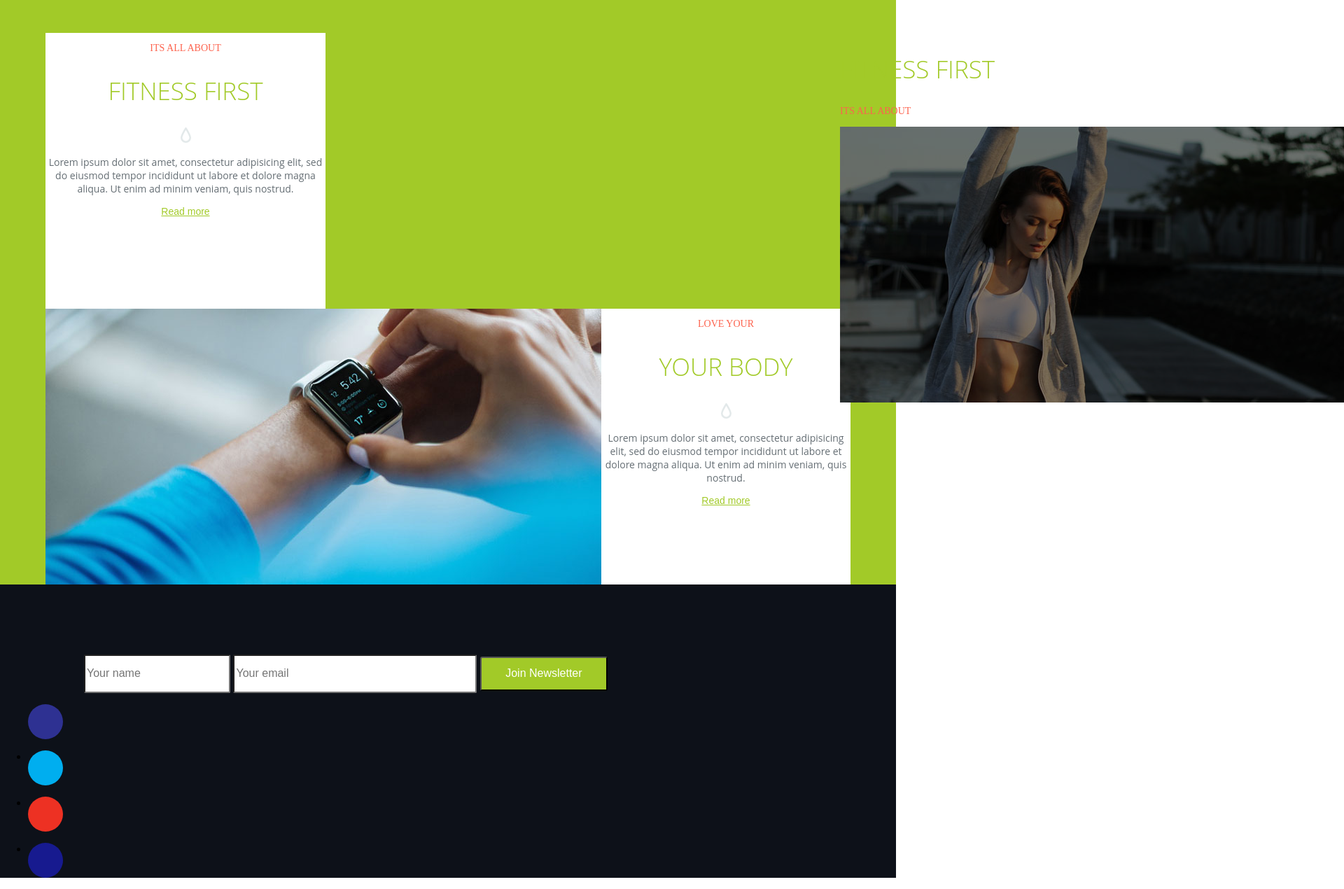
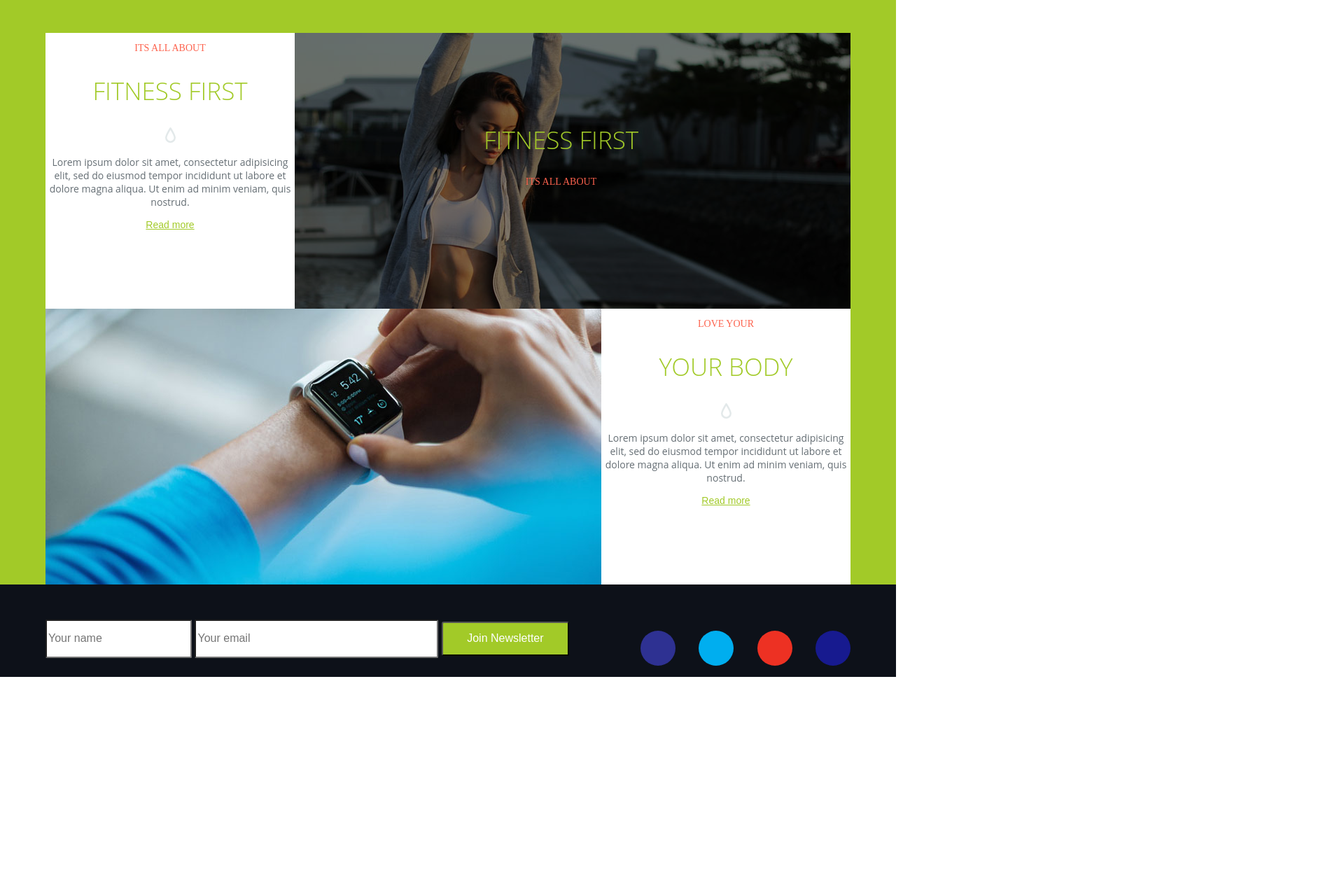
Before and after one commit to savchenkoanna/test-savchenko, a plain HTML site: page index.html in a window 1280 px wide. Shown: the part 1054-2324 px from the top of the page at 70% size, 1920 px wide, since content can reach past the window. After the commit the page ends 2021 px from the top, so only its background shows below. Drawn offline with Linux system fonts and the light colour scheme.

Commit message:
Lesson5-6-v.3

```diff
--- a/index.html
+++ b/index.html
@@ -52,24 +52,18 @@
 					<p class="icons_text">Easily manage your inspiration and work-in-progress by dragging images into projects and sharable client groups.</p>
 					<a href="#" class="explore_more">Explore more</a>
 				</li>
-			</ul>
-			<ul class="icons">
 				<li>
 					<img src="./images/icon2.svg">
 					<h2 class="icons_title">Training & Funding</h2>
 					<p class="icons_text">Easily manage your inspiration and work-in-progress by dragging images into projects and sharable client groups. </p>
 					<a href="#" class="explore_more">Explore more</a>
 				</li>
-			</ul>
-			<ul class="icons">
 				<li>
 					<img src="./images/icon3.svg">
 					<h2 class="icons_title">Connect</h2>
 					<p class="icons_text">Easily manage your inspiration and work-in-progress by dragging images into projects and sharable client groups.</p>
 					<a href="#" class="explore_more">Explore more</a>
 				</li>
-			</ul>
-			<ul class="icons">
 				<li>
 					<img src="./images/icon4.svg">
 					<h2 class="icons_title">Comminucate</h2>
@@ -87,10 +81,11 @@
 Ut enim ad minim veniam, quis nostrud.</p>
 				<a href="#" class="readmore_in_section">Read more</a>
 			</div>
+			<div class="psevdo">
 			<div class="text-hover">
 			<h2 class="big_title">Fitness first</h2>
 			<h3 class="small_title">Its all about</h3>
-			<div class="psevdo">
+		 </div>
   </div>
 			</div>
 		</section>
@@ -113,26 +108,19 @@ Ut enim ad minim veniam, quis nostrud.</p>
 			<input type="text" placeholder="Your email" class="input2">
 			<button class="buttom">Join Newsletter</button>
 		</form>
-	    </div>
-		<ul  class="footer-menu">
+	 		<ul class="footer-menu">
 			<li>
 				<a href="#" class="social-icon1">
 									</a>
 			</li>
-		</ul>
-		<ul>
 			<li>
 				<a href="#" class="social-icon2">
 								</a>
 			</li>
-		</ul>
-		<ul>
 			<li>
 				<a href="#" class="social-icon3">
 								</a>
 			</li>
-		</ul>
-		<ul>
 			<li>
 				<a href="#" class="social-icon4">
 									</a>
--- a/styles.css
+++ b/styles.css
@@ -136,8 +136,9 @@ font-size: 14px;
 }
 
 .text-hover{
-  top: 1100px;
-  left: 1200px;
+  text-align: center;
+  top: 100px;
+  left: 270px;
   position: absolute;
 }
 
@@ -170,8 +171,8 @@ background-color: #0d1119;
 color: #fff;
 display: flex;
 justify-content: space-between;
-  padding-left: 120px;
-padding-top: 100px;
+padding-top: 50px;
+width: 1150px;
 margin: 0 auto;
 }
 
@@ -179,6 +180,7 @@ margin: 0 auto;
   display: flex;
   justify-content: space-between;
   list-style: none;
+  width: 300px;
        }
 
   .social-icon1{
@@ -256,7 +258,7 @@ margin: 0 auto;
 
 .social-icon4:before{
   content: '';
-  background-image: url('./images/In.svg');
+  background-image: url('./images/ln.svg');
   background-size: 20px 20px;
   width: 20px;
   height: 20px;
```
Lines whose indentation alone changed are shown as unchanged.
